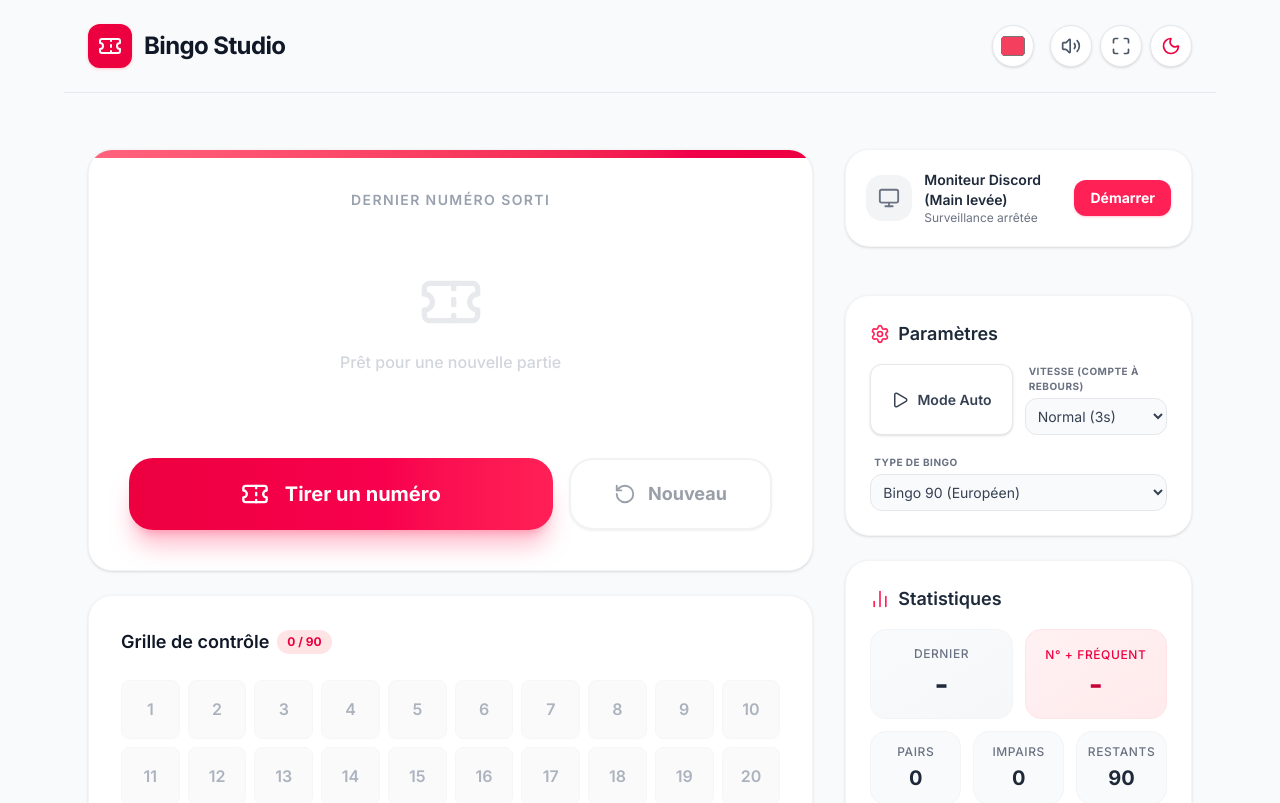
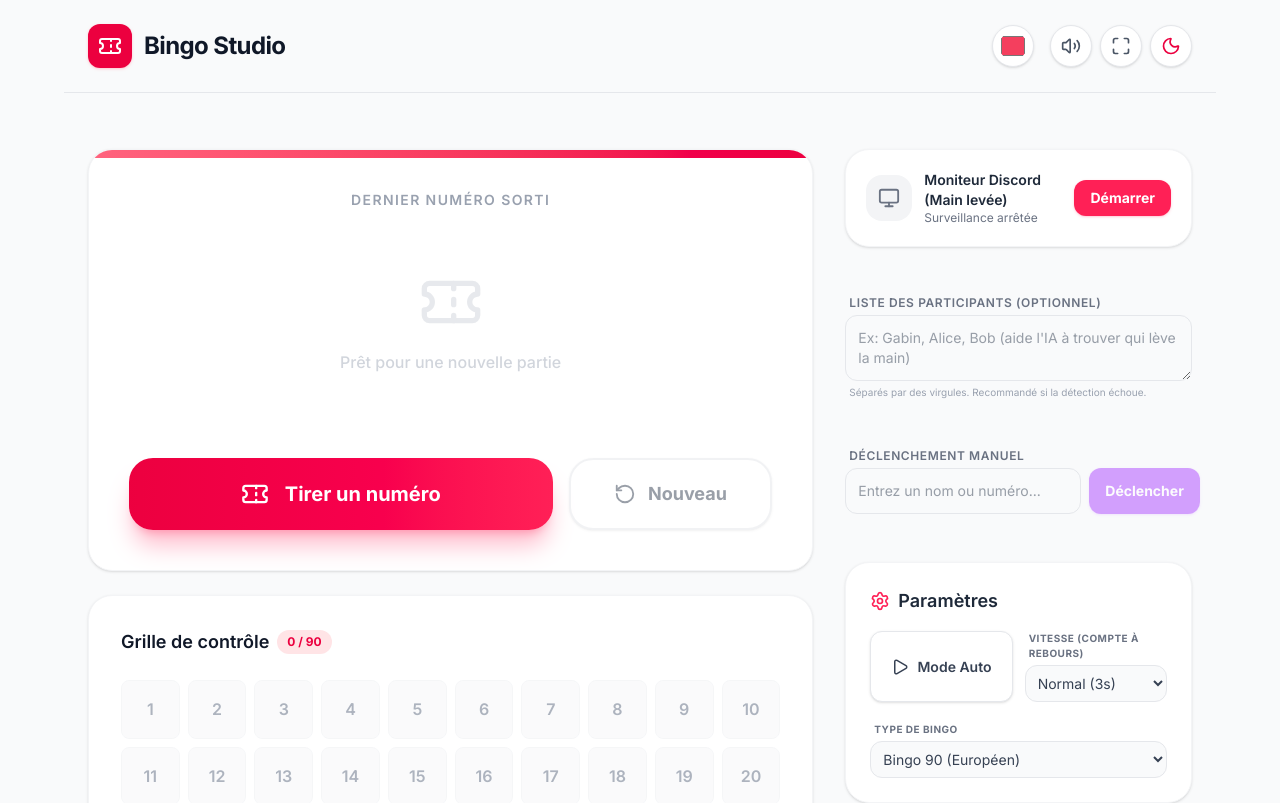
Before and after one commit to gabinprivee/bingo-chamonix, a React (Vite) app: page / in a window 1280 px wide. Shown: the top 803 px of the page. Built offline with nearby package versions, Linux system fonts and the light colour scheme.

Commit message:
feat(detection): improve hand detection accuracy
- Added participant filtering to the analysis prompt
- Upgraded to gemini-2.5-pro for better recognition
- Added manual user trigger and improved analysis stability

```diff
--- a/src/components/DiscordHandMonitor.tsx
+++ b/src/components/DiscordHandMonitor.tsx
@@ -7,6 +7,8 @@ export function DiscordHandMonitor() {
   const [status, setStatus] = useState<string>('En attente');
   const [detectedUser, setDetectedUser] = useState<string | null>(null);
   const [debugImage, setDebugImage] = useState<string | null>(null);
+  const [participants, setParticipants] = useState<string>("");
+  const [manualUser, setManualUser] = useState<string>("");
 
   const videoRef = useRef<HTMLVideoElement>(null);
   const canvasRef = useRef<HTMLCanvasElement>(null);
@@ -85,14 +87,31 @@ export function DiscordHandMonitor() {
     }, 250);
   };
 
+  const handleManualTrigger = (e: React.FormEvent) => {
+    e.preventDefault();
+    if (!manualUser.trim()) return;
+    setDetectedUser(manualUser);
+    triggerConfetti();
+    setTimeout(() => setDetectedUser(null), 10000);
+    setManualUser('');
+  };
+
+  const isAnalyzing = useRef(false);
   const captureAndAnalyze = async () => {
-    if (!videoRef.current || !canvasRef.current || !isMonitoring || videoRef.current.videoWidth === 0) return;
+    if (isAnalyzing.current) return;
+    isAnalyzing.current = true;
+    if (!videoRef.current || !canvasRef.current || !isMonitoring) return;
+    if (videoRef.current.videoWidth === 0) {
+      console.warn("videoWidth is 0");
+      setStatus("En attente de la source vidéo...");
+      return;
+    }
 
     const video = videoRef.current;
     const canvas = canvasRef.current;
 
     // Resize if too large
-    const MAX_WIDTH = 1280;
+    const MAX_WIDTH = 1920;
     let width = video.videoWidth;
     let height = video.videoHeight;
 
@@ -109,7 +128,7 @@ export function DiscordHandMonitor() {
 
     ctx.drawImage(video, 0, 0, width, height);
 
-    const base64Image = canvas.toDataURL('image/jpeg', 0.5); // compress
+    const base64Image = canvas.toDataURL('image/jpeg', 0.8); // compress
 
     try {
       setStatus("Analyse de l'image...");
@@ -119,12 +138,17 @@ export function DiscordHandMonitor() {
         headers: {
           'Content-Type': 'application/json',
         },
-        body: JSON.stringify({ imageBase64: base64Image })
+        body: JSON.stringify({ imageBase64: base64Image, participants })
       });
 
       const data = await response.json();
 
-      if (data.result && data.result !== 'NONE' && !data.result.includes('NONE')) {
+      if (!response.ok) {
+        throw new Error(data.error || "Server error");
+      }
+
+      const resultText = data.result ? data.result.toUpperCase() : "NONE";
+            if (resultText && !resultText.includes('NONE') && !resultText.includes('NO ONE') && !resultText.includes('NOBODY')) {
         setDetectedUser(data.result);
         triggerConfetti();
         stopMonitoring();
@@ -134,7 +158,9 @@ export function DiscordHandMonitor() {
       setStatus('Surveillance en cours...');
     } catch (err) {
       console.error(err);
-      setStatus("Erreur d'analyse");
+      setStatus("Erreur d'analyse: " + (err.message || "Inconnue"));
+    } finally {
+      isAnalyzing.current = false;
     }
   };
 
@@ -169,12 +195,49 @@ export function DiscordHandMonitor() {
           onClick={isMonitoring ? stopMonitoring : startMonitoring}
           className={`px-4 py-2 rounded-xl text-sm font-bold transition-all shadow-sm ${
             isMonitoring
-              ? 'bg-red-500 text-white hover:bg-red-600 shadow-red-500/20'
-              : 'bg-primary-500 text-white hover:bg-primary-600 shadow-primary-500/20'
+               ? 'bg-red-500 text-white hover:bg-red-600 shadow-red-500/20'
+               : 'bg-primary-500 text-white hover:bg-primary-600 shadow-primary-500/20'
           }`}
         >
           {isMonitoring ? 'Arrêter' : 'Démarrer'}
         </button>
+      </div>
+
+      <div className="mb-6">
+        <label className="text-xs font-semibold text-gray-500 dark:text-gray-400 mb-1 block uppercase tracking-wider ml-1">
+          Liste des participants (Optionnel)
+        </label>
+        <textarea
+          value={participants}
+          onChange={(e) => setParticipants(e.target.value)}
+          placeholder="Ex: Gabin, Alice, Bob (aide l'IA à trouver qui lève la main)"
+          className="w-full bg-gray-50 dark:bg-gray-900 border border-gray-200 dark:border-gray-700 text-gray-700 dark:text-gray-200 text-sm rounded-xl focus:ring-primary-500 focus:border-primary-500 block p-3 outline-none transition-colors"
+          rows={2}
+          disabled={isMonitoring}
+        />
+        <p className="text-[10px] text-gray-400 mt-1 ml-1">Séparés par des virgules. Recommandé si la détection échoue.</p>
+      </div>
+
+      <div className="mb-6">
+        <label className="text-xs font-semibold text-gray-500 dark:text-gray-400 mb-1 block uppercase tracking-wider ml-1">
+          Déclenchement Manuel
+        </label>
+        <form onSubmit={handleManualTrigger} className="flex gap-2">
+          <input
+            type="text"
+            value={manualUser}
+            onChange={(e) => setManualUser(e.target.value)}
+            placeholder="Entrez un nom ou numéro..."
+            className="flex-1 bg-gray-50 dark:bg-gray-900 border border-gray-200 dark:border-gray-700 text-gray-700 dark:text-gray-200 text-sm rounded-xl focus:ring-primary-500 focus:border-primary-500 block p-3 outline-none transition-colors"
+          />
+          <button
+            type="submit"
+            disabled={!manualUser.trim()}
+            className="px-4 py-2 bg-purple-500 text-white rounded-xl text-sm font-bold hover:bg-purple-600 disabled:opacity-50 disabled:cursor-not-allowed transition-colors shadow-sm shadow-purple-500/20"
+          >
+            Déclencher
+          </button>
+        </form>
       </div>
 
       {debugImage && (
```
Also changed, not shown: server.ts (+29 -7 lines).
